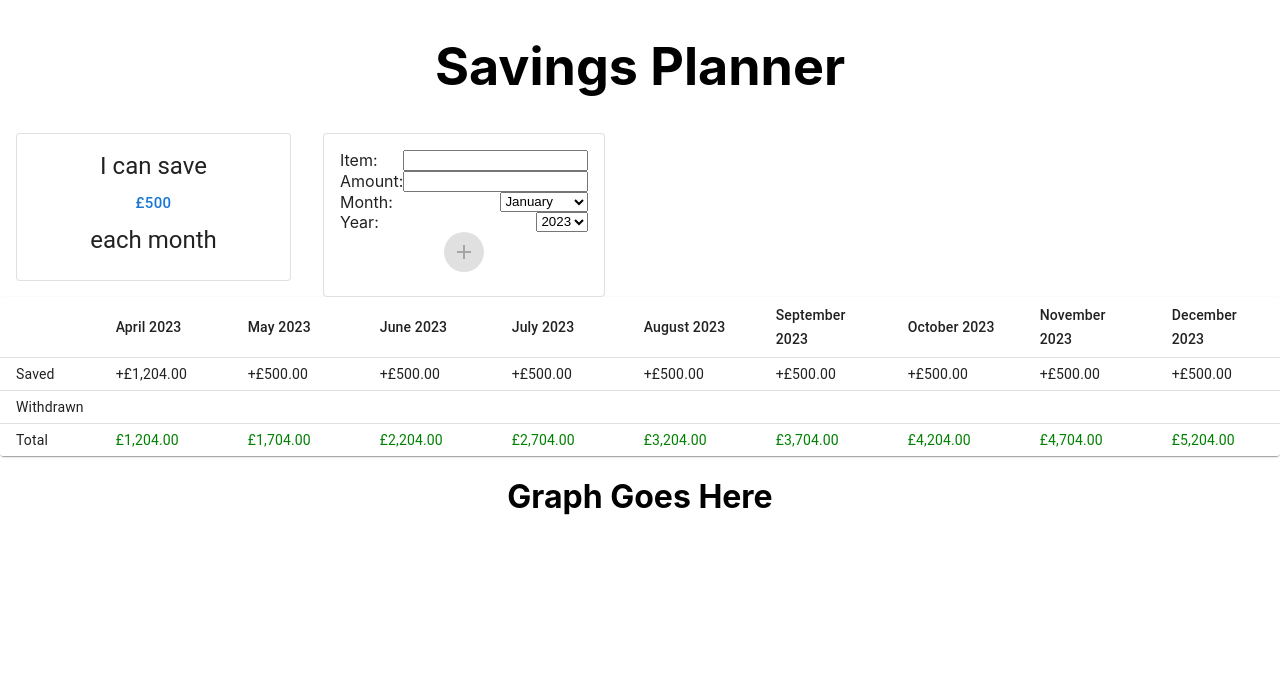
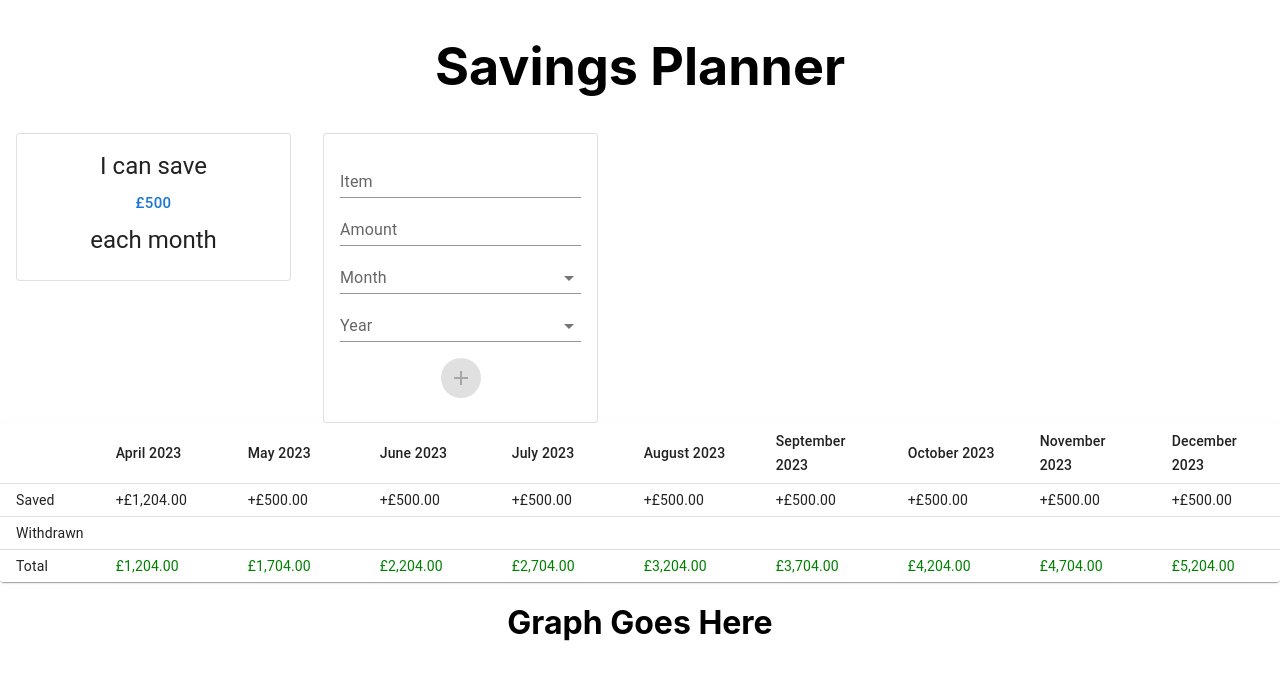
Before and after one commit to AKP-13/savings-planner, a React (Create React App) app: page / in a window 1280 px wide. Shown: the top 680 px of the page. Built offline with nearby package versions, Linux system fonts and the light colour scheme.

Commit message:
Use MUI text input components

```diff
--- a/src/savingGoals/AddNewSavingItem.js
+++ b/src/savingGoals/AddNewSavingItem.js
@@ -1,11 +1,11 @@
 /* eslint-disable react/prop-types */
 import React, { useState } from 'react';
-import { Box, Card, CardContent, Fab } from '@mui/material';
+import { Box, Card, CardContent, Fab, MenuItem, TextField } from '@mui/material';
 import AddIcon from '@mui/icons-material/Add';
 import { updateWithdrawnAmount } from './helpers';
 import { MONTHS, YEARS } from '../utils/constants';
 
-const initialInputs = { monthNeeded: 'January', yearNeeded: '2023' };
+const initialInputs = { monthNeeded: '', yearNeeded: '', itemToSaveFor: '', itemAmount: '' };
 
 const AddNewSavingItem = ({ setSavingItems, setTableData, tableData }) => {
   const [inputs, setInputs] = useState(initialInputs);
@@ -43,54 +43,65 @@ const AddNewSavingItem = ({ setSavingItems, setTableData, tableData }) => {
   return (
     <Box sx={{ minWidth: 275, margin: '0 1rem' }}>
       <Card variant="outlined">
-        <CardContent>
-          <label style={{ display: 'flex', width: '100%', justifyContent: 'space-between' }}>
-            Item:
-            <input
-              type="text"
-              name="itemToSaveFor"
-              value={inputs.itemToSaveFor || ''}
-              onChange={handleChange}
-            />
-          </label>
+        <CardContent sx={{ display: 'flex', flexDirection: 'column' }}>
+          <TextField
+            id="standard-basic"
+            label="Item"
+            variant="standard"
+            onChange={handleChange}
+            value={inputs.itemToSaveFor}
+            name="itemToSaveFor"
+          />
 
-          <label style={{ display: 'flex', width: '100%', justifyContent: 'space-between' }}>
-            Amount:
-            <input
-              type="number"
-              name="itemAmount"
-              value={inputs.itemAmount || ''}
-              onChange={handleChange}
-            />
-          </label>
+          <TextField
+            id="standard-number"
+            label="Amount"
+            name="itemAmount"
+            type="number"
+            onChange={handleChange}
+            variant="standard"
+            value={inputs.itemAmount}
+          />
 
-          <label style={{ display: 'flex', width: '100%', justifyContent: 'space-between' }}>
-            Month:
-            <select name="monthNeeded" onChange={handleChange} value={inputs.monthNeeded || ''}>
-              {MONTHS.map((month) => (
-                <option key={month} value={month}>
-                  {month}
-                </option>
-              ))}
-            </select>
-          </label>
+          <TextField
+            id="standard-select-month"
+            select
+            label="Month"
+            defaultValue="January"
+            variant="standard"
+            name="monthNeeded"
+            value={inputs.monthNeeded}
+            onChange={handleChange}>
+            {MONTHS.map((month) => (
+              <MenuItem key={month} value={month}>
+                {month}
+              </MenuItem>
+            ))}
+          </TextField>
 
-          <label style={{ display: 'flex', width: '100%', justifyContent: 'space-between' }}>
-            Year:
-            <select name="yearNeeded" onChange={handleChange} value={inputs.yearNeeded || ''}>
-              {YEARS.map((year) => (
-                <option key={year} value={year}>
-                  {year}
-                </option>
-              ))}
-            </select>
-          </label>
+          <TextField
+            id="standard-select-year"
+            select
+            label="Year"
+            defaultValue="2023"
+            variant="standard"
+            name="yearNeeded"
+            onChange={handleChange}
+            value={inputs.yearNeeded}>
+            {YEARS.map((year) => (
+              <MenuItem key={year} value={year}>
+                {year}
+              </MenuItem>
+            ))}
+          </TextField>
+
           <Fab
             color="success"
             aria-label="Confirm"
             size="small"
             onClick={handleSubmit}
-            disabled={isDisabled}>
+            disabled={isDisabled}
+            sx={{ margin: '1rem auto 0' }}>
             <AddIcon />
           </Fab>
         </CardContent>
```
